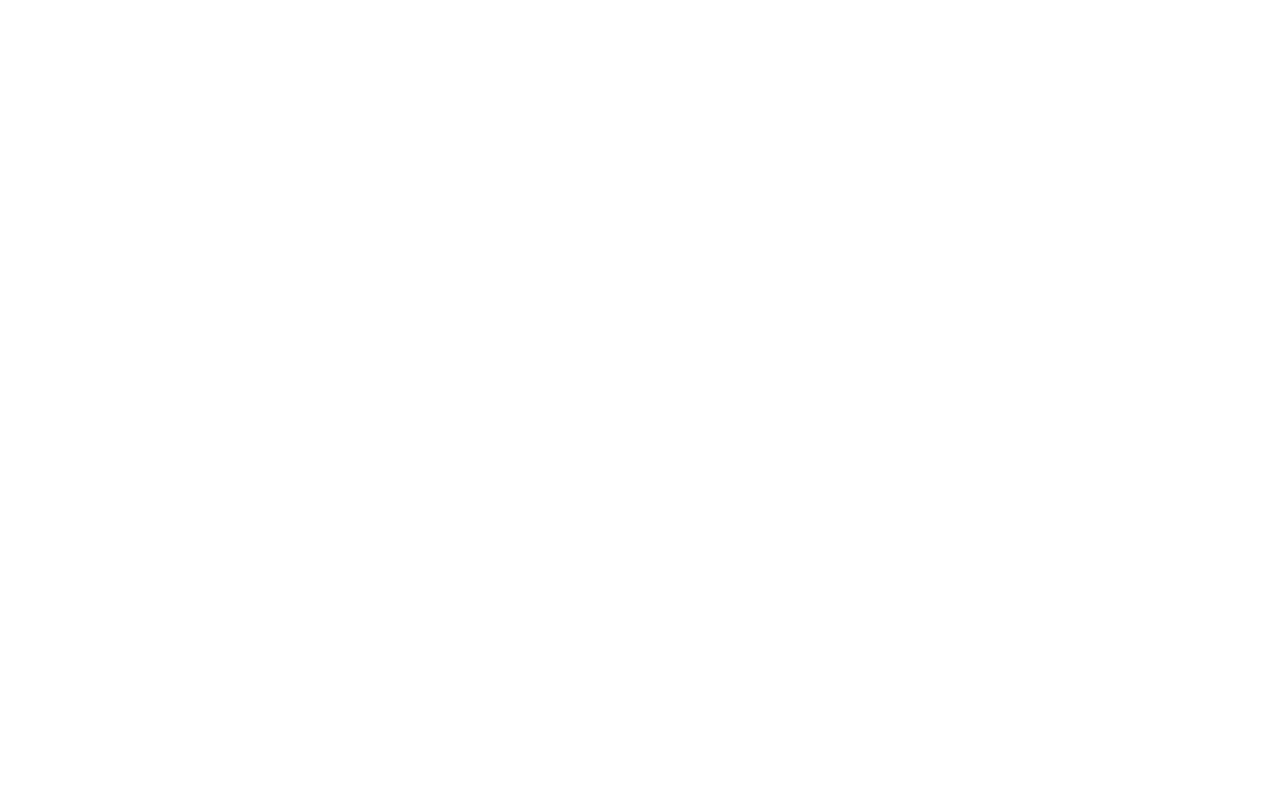
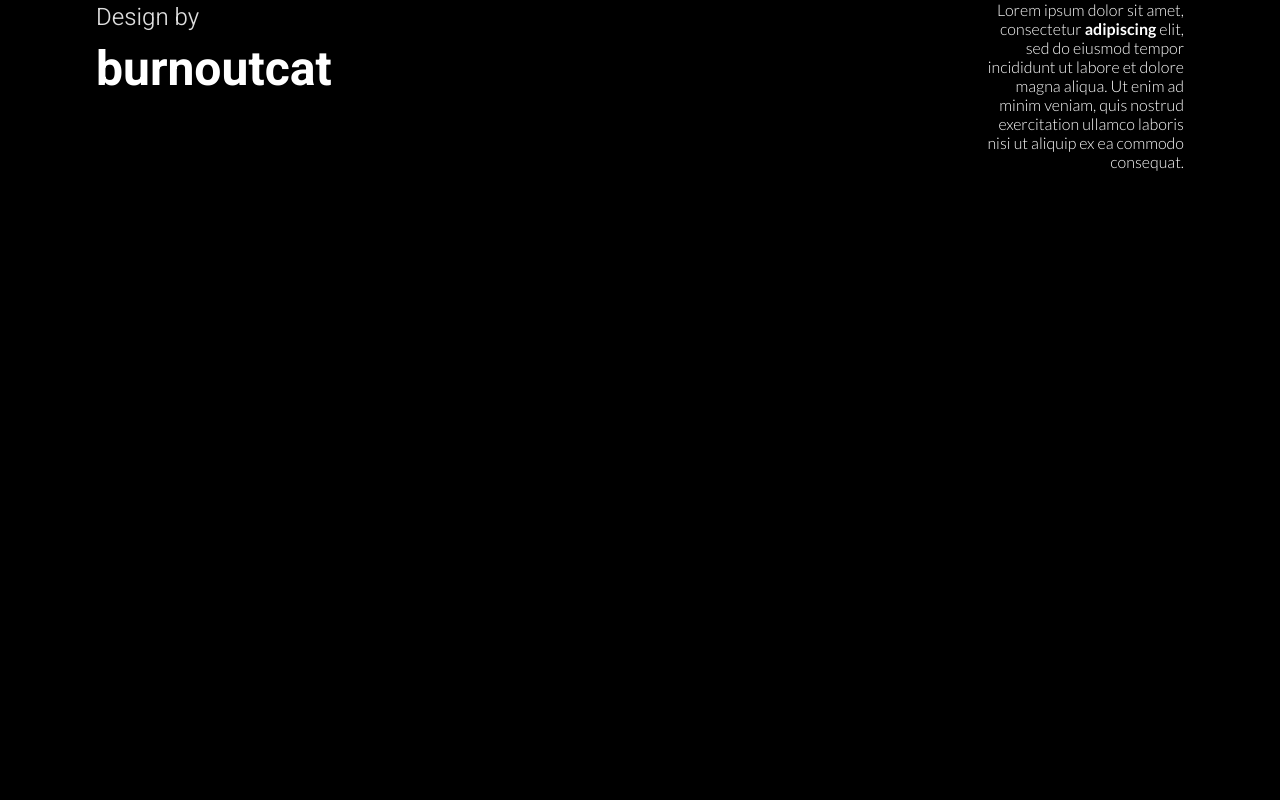
Before and after one commit to burnoutcat/DesignPortfolio, a PHP site: page / in a window 1280 px wide. Before the commit the page is empty. Run offline with PHP 8.4, Linux system fonts and the light colour scheme.

Commit message:
edited stylesheet

```diff
--- a/common/common.css
+++ b/common/common.css
@@ -1,8 +1,3 @@
-:root{
-	--color-grey-dark:grey;
-	--color-grey-light:lightgreen;
-}
-
 
 /*CSS RESET */
 
@@ -16,7 +11,6 @@ body{
 	font-family: Arial, sans-serif;
 	font-size: 1em;
 	margin:0;
-	background-color: #dad9de;
 }
 
 
@@ -36,7 +30,7 @@ ol, ul{
 	padding: 0;
 }
 
-p, h1, h2 ,h3{
+p, h1, h2 ,h3, h4{
 	margin: 0;
 }
 
--- a/css/site.css
+++ b/css/site.css
@@ -0,0 +1,44 @@
+/*Variable Colors*/
+
+:root{
+	--site-color-dark-0:#000000;
+	--text-color-light-10:#ffffff;
+	--text-color-light-8:#dedede;
+}
+
+
+html{
+	font-family: "Heebo", san-serif;
+	font-family: "Lato" , san-serif;
+	background-color: var(--site-color-dark-0);
+}
+
+/*Typographic*/
+
+h1{
+	font-family: "Heebo" , san-serif;
+	font-size:3em;
+	font-weight: 700;
+	color:var(--text-color-light-10);
+}
+
+h4{
+	font-family: "Heebo", san-serif;
+	font-size: 1.5em;
+	font-weight: 300;
+	color:var(--text-color-light-8);
+}
+
+p{
+	font-family: "Lato", san-serif;
+	font-size: 1em;
+	color:var(--text-color-light-10);
+	font-weight: 400;
+}
+
+b{
+	font-family: "Lato", san-serif;
+	font-size: 1em;
+	color: var(--text-color-light-10);
+	font-weight: 700;
+}
--- a/css/style.css
+++ b/css/style.css
@@ -0,0 +1,6 @@
+/*Index.php*/
+
+.index-detail{
+	flex: 0 200px;
+	text-align: right;
+}
--- a/elements/header-property.php
+++ b/elements/header-property.php
@@ -1,5 +1,5 @@
 <meta name="viewport" content="width=device-width">
-<link href="https://fonts.googleapis.com/css?family=Heebo:400,700,900|Lato:300i,400&display=swap" rel="stylesheet">
+<link href="https://fonts.googleapis.com/css?family=Heebo:300,700,900|Lato:300,700&display=swap" rel="stylesheet">
 
 <link rel="stylesheet" href="common/common.css">
 <link rel="stylesheet" href="css/site.css">
--- a/index.php
+++ b/index.php
@@ -0,0 +1,25 @@
+<!DOCTYPE html>
+<html lang="en">
+<head>
+	<meta charset="UTF-8">
+	<title>Index</title>
+
+	<?php include "elements/header-property.php" ?>
+
+</head>
+<body>
+
+	<?php include "elements/main-header.php" ?>
+
+	<div class="container flex-parent">
+		<div class="index-title flex-child">
+			<h4>Design by</h4>
+			<h1>burnoutcat</h1>
+		</div>
+		<div class="index-detail">
+			<p>Lorem ipsum dolor sit amet, consectetur <b>adipiscing</b> elit, sed do eiusmod tempor incididunt ut labore et dolore magna aliqua. Ut enim ad minim veniam, quis nostrud exercitation ullamco laboris nisi ut aliquip ex ea commodo consequat. </p>
+		</div>
+	</div>
+
+</body>
+</html>
```
Also changed, not shown: lib/php/helper.php (+30 -0 lines), 1 other file.
